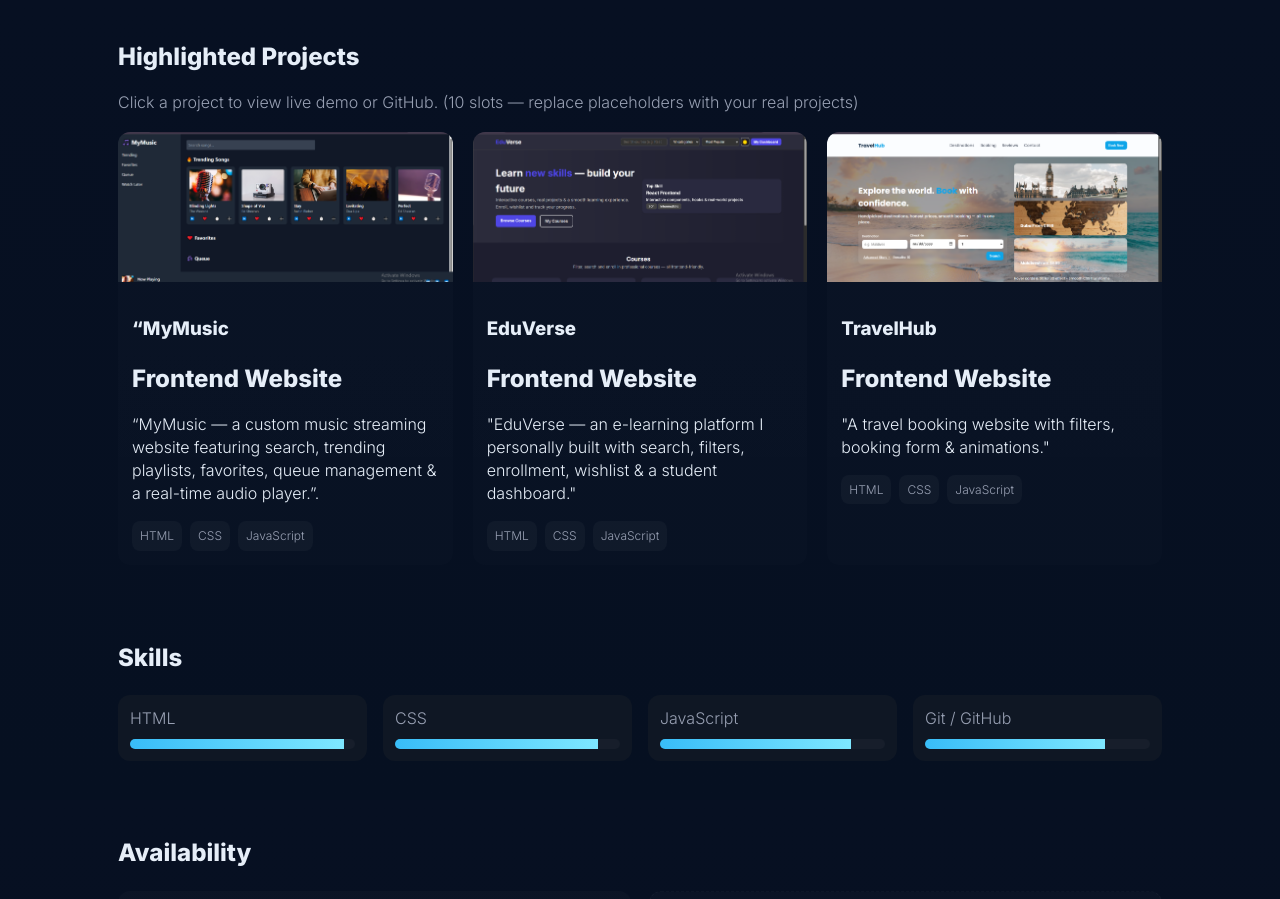
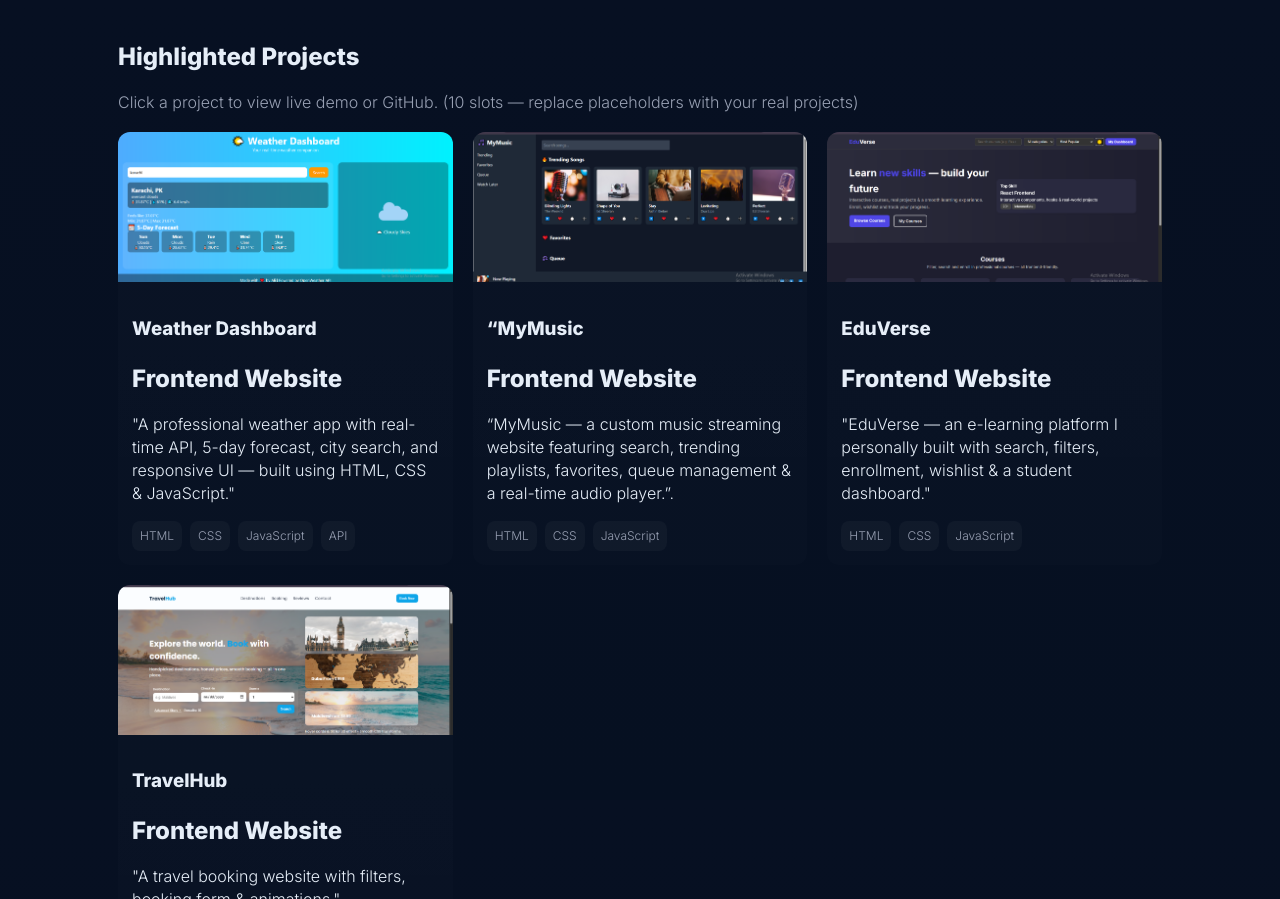
Before and after one commit to ali353535818/myportfolio, a plain HTML site: page index.html in a window 1280 px wide. Shown: the part 800-1699 px from the top of the page. Drawn offline with Linux system fonts and the light colour scheme.

Commit message:
Update index.html

```diff
--- a/index.html
+++ b/index.html
@@ -82,6 +82,21 @@
     <div class="project-grid">
       <!-- Repeat this card for each project (10 total) -->
       <!-- Project 1 -->
+       <a class="proj-card" href="projects/weather-app/index.html" target="_blank" rel="noopener noreferrer">
+  <!-- Thumbnail / Screenshot -->
+  <div class="proj-media" style="background-image:url('Screenshot\ \(92\).png')"></div>
+
+  <div class="proj-body">
+    <h3>Weather Dashboard</h3>
+    <h2>Frontend Website</h2>
+    <p>
+      "A professional weather app with real-time API, 5-day forecast, city search, and responsive UI — built using HTML, CSS & JavaScript."
+    </p>
+    <div class="proj-tags">
+      <span>HTML</span><span>CSS</span><span>JavaScript</span><span>API</span>
+    </div>
+  </div>
+</a>
 
         <!-- Project TravelHub -->
 <a class="proj-card" href="projects/music-player/index.html" target="_blank" rel="noopener">
```
